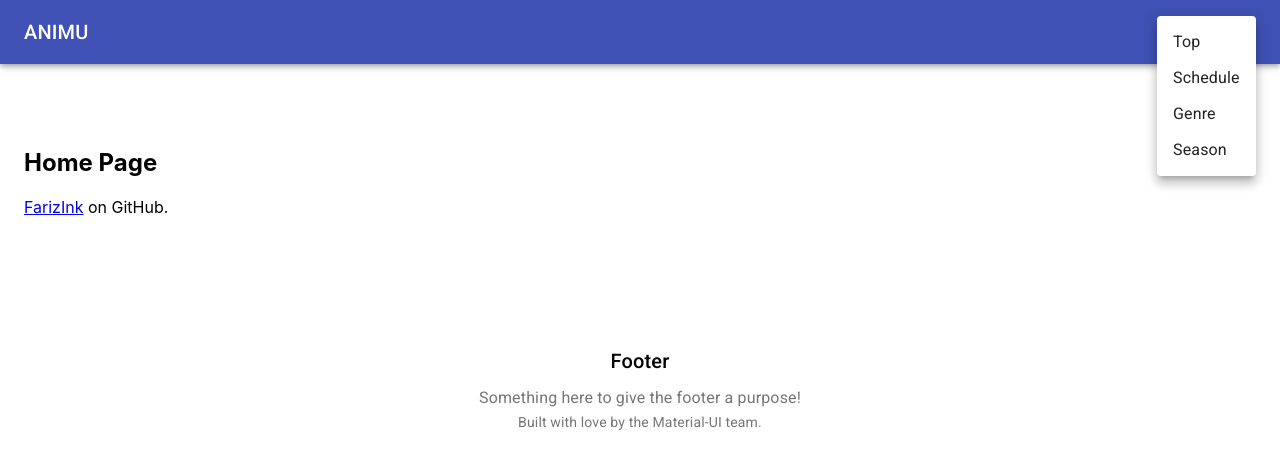
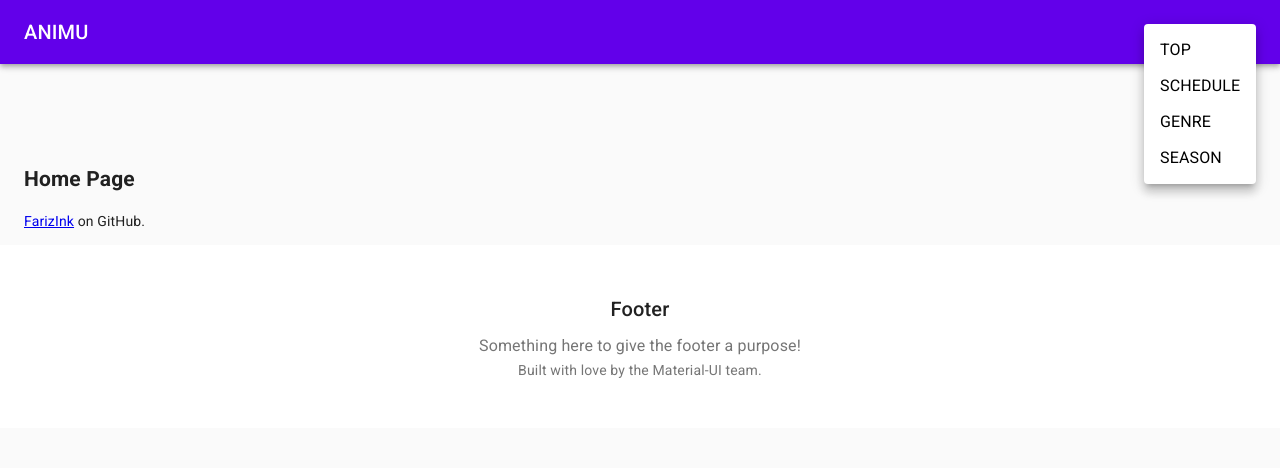
Before and after one commit to FarizInk/animu-react, a React (Create React App) app: page / in a window 1280 px wide. Both pictures are taken after a click on the button "More". Shown: the top 468 px of the page. Built offline with nearby package versions, Linux system fonts and the light colour scheme.

Commit message:
make 4 page

```diff
--- a/src/App.jsx
+++ b/src/App.jsx
@@ -2,22 +2,38 @@ import React, { Fragment, Component } from "react"
 import Nav from "./components/Nav"
 import Footer from "./components/Footer"
 import IndexRouter from "./routes/IndexRouter"
-import { makeStyles } from "@material-ui/core/styles"
-import Container from "@material-ui/core/Container"
+import CssBaseline from "@material-ui/core/CssBaseline";
+import Container from "@material-ui/core/Container";
+import { MuiThemeProvider, createMuiTheme } from "@material-ui/core/styles";
 
-const useStyles = makeStyles(theme => ({
-  cardGrid: {
-    paddingTop: theme.spacing(8),
-    paddingBottom: theme.spacing(8)
+const theme = createMuiTheme({
+  palette: {
+    primary: {
+      light: "#b388ff",
+      main: "#6200ea",
+      dark: "#311b92",
+      contrastText: "#fff"
+    },
+    secondary: {
+      light: "#ff7961",
+      main: "#f44336",
+      dark: "#ba000d",
+      contrastText: "#000"
+    }
   }
-}));
+});
 
-function CustomContainer() {
-  const classes = useStyles();
+function Theme() {
   return (
-    <Container className={classes.cardGrid} maxWidth="lg">
-      <IndexRouter />
-    </Container>
+    <MuiThemeProvider theme={theme}>
+      <Nav />
+      <main style={{ marginTop: 100 }}>
+        <Container maxWidth="lg">
+          <IndexRouter />
+        </Container>
+      </main>
+      <Footer />
+    </MuiThemeProvider>
   )
 }
 
@@ -26,11 +42,8 @@ class App extends Component {
   render() {
     return (
       <Fragment>
-        <Nav />
-        <main>
-          <CustomContainer />
-        </main>
-        <Footer />
+        <CssBaseline />
+        <Theme />
       </Fragment>
     )
   }
--- a/src/components/Nav.jsx
+++ b/src/components/Nav.jsx
@@ -7,6 +7,7 @@ import IconButton from '@material-ui/core/IconButton'
 import ExpandMore from '@material-ui/icons/ExpandMore'
 import MenuItem from '@material-ui/core/MenuItem'
 import Menu from '@material-ui/core/Menu'
+import { Link } from 'react-router-dom'
 
 const useStyles = makeStyles(theme => ({
   root: {
@@ -19,6 +20,18 @@ const useStyles = makeStyles(theme => ({
     flexGrow: 1,
   },
 }));
+
+const titleStyle = {
+  color: 'white',
+  textDecoration: "none"
+};
+
+const linkStyle = {
+  color: 'black',
+  textDecoration: "none",
+  textTransform: 'uppercase',
+  fontWeight: 500
+};
 
 export default function Nav() {
   const classes = useStyles();
@@ -38,7 +51,9 @@ export default function Nav() {
       <AppBar position="static">
         <Toolbar>
           <Typography variant="h6" className={classes.title}>
-            {process.env.REACT_APP_NAME}
+            <Link to="/" style={titleStyle}>
+              {process.env.REACT_APP_NAME}
+            </Link>
           </Typography>
           <div>
             <IconButton
@@ -65,10 +80,18 @@ export default function Nav() {
               open={open}
               onClose={handleClose}
             >
-              <MenuItem onClick={handleClose}>Top</MenuItem>
-              <MenuItem onClick={handleClose}>Schedule</MenuItem>
-              <MenuItem onClick={handleClose}>Genre</MenuItem>
-              <MenuItem onClick={handleClose}>Season</MenuItem>
+              <Link to="/top" style={linkStyle}>
+                <MenuItem onClick={handleClose}>Top</MenuItem>
+              </Link>
+              <Link to="/schedule" style={linkStyle}>
+                <MenuItem onClick={handleClose}>Schedule</MenuItem>
+              </Link>
+              <Link to="/genre" style={linkStyle}>
+                <MenuItem onClick={handleClose}>Genre</MenuItem>
+              </Link>
+              <Link to="/season" style={linkStyle}>
+                <MenuItem onClick={handleClose}>Season</MenuItem>
+              </Link>
             </Menu>
           </div>
         </Toolbar>
--- /dev/null
+++ b/src/pages/GenrePage.jsx
@@ -0,0 +1,14 @@
+
+import React, { Component, Fragment } from 'react'
+
+class GenrePage extends Component {
+    render() {
+        return (
+            <Fragment>
+                <h2>Genre Page</h2>
+            </Fragment>
+        )
+    }
+}
+
+export default GenrePage
--- a/src/pages/HomePage.jsx
+++ b/src/pages/HomePage.jsx
@@ -8,8 +8,8 @@ class HomePage extends Component {
       <Fragment>
         <h2>Home Page </h2>
         <p>
-          <Link to="/farizink">FarizInk</Link> on GitHub.
-      </p>
+          <Link to="/user/farizink">FarizInk</Link> on GitHub.
+        </p>
       </Fragment>
     )
   }
--- /dev/null
+++ b/src/pages/SchedulePage.jsx
@@ -0,0 +1,13 @@
+import React, { Component, Fragment } from 'react'
+
+class SchedulePage extends Component {
+    render() {
+        return (
+            <Fragment>
+                <h2>Schedule Page</h2>
+            </Fragment>
+        )
+    }
+}
+
+export default SchedulePage
--- /dev/null
+++ b/src/pages/SeasonPage.jsx
@@ -0,0 +1,13 @@
+import React, { Component, Fragment } from 'react'
+
+class SeasonPage extends Component {
+    render() {
+        return (
+            <Fragment>
+                <h2>Season Page</h2>
+            </Fragment>
+        )
+    }
+}
+
+export default SeasonPage
--- /dev/null
+++ b/src/pages/TopPage.jsx
@@ -0,0 +1,13 @@
+import React, { Component, Fragment } from 'react'
+
+class TopPage extends Component {
+    render() {
+        return (
+            <Fragment>
+                <h2>Top Page</h2>
+            </Fragment>
+        )
+    }
+}
+
+export default TopPage
--- a/src/routes/IndexRouter.jsx
+++ b/src/routes/IndexRouter.jsx
@@ -1,13 +1,21 @@
-import React from "react";
-import { Route, Switch } from "react-router-dom";
-import HomePage from "../pages/HomePage";
-import UserPage from "../pages/UserPage";
+import React from "react"
+import { Route, Switch } from "react-router-dom"
+import HomePage from "../pages/HomePage"
+import TopPage from "../pages/TopPage"
+import SchedulePage from "../pages/SchedulePage"
+import GenrePage from "../pages/GenrePage"
+import SeasonPage from "../pages/SeasonPage"
+import UserPage from "../pages/UserPage"
 
 export default function IndexRouter() {
   return (
       <Switch>
         <Route exact path="/" component={HomePage} />
-        <Route path="/:id" component={UserPage} />
+        <Route path="/top" component={TopPage} />
+        <Route path="/schedule" component={SchedulePage} />
+        <Route path="/genre" component={GenrePage} />
+        <Route path="/season" component={SeasonPage} />
+        <Route path="/user/:id" component={UserPage} />
       </Switch>
   );
 }
```
